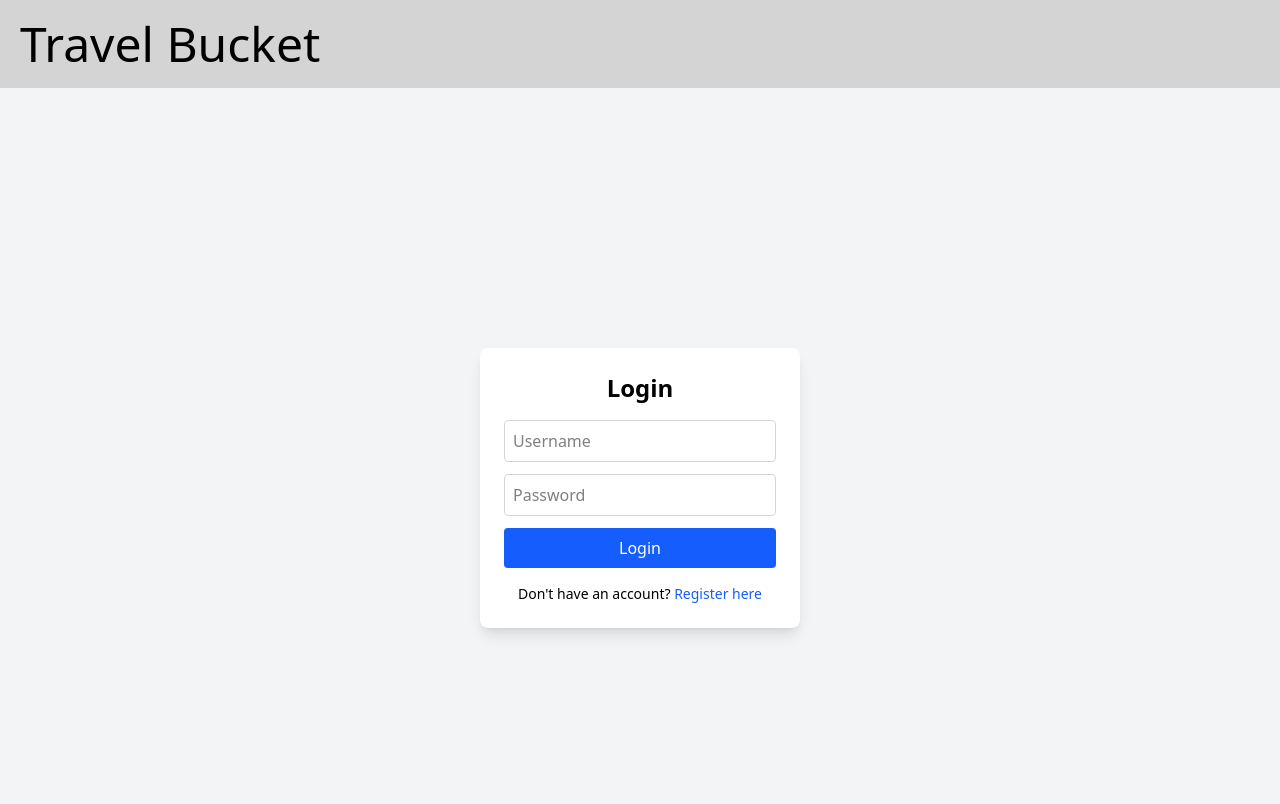
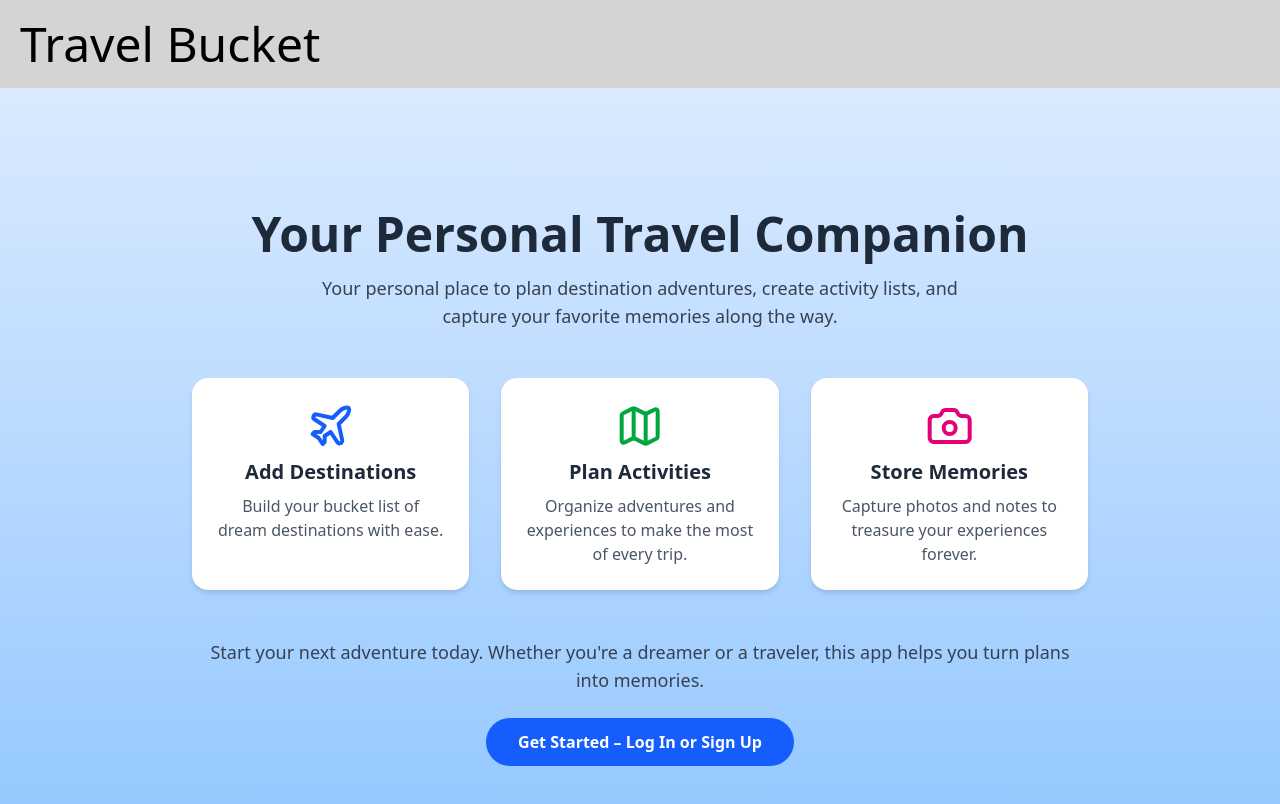
Before and after one commit to Patino5/Bucket-List, a React (Vite) app in the folder frontend/: page /layout/login in a window 1280 px wide. Shown: the top 804 px of the page. Built offline with nearby package versions, Linux system fonts and the light colour scheme.

Commit message:
added a welcome screen with a cta button to login or sign up

```diff
--- a/frontend/package.json
+++ b/frontend/package.json
@@ -12,6 +12,7 @@
   "dependencies": {
     "@tailwindcss/vite": "^4.1.11",
     "axios": "^1.11.0",
+    "lucide-react": "^0.541.0",
     "react": "^19.1.1",
     "react-dom": "^19.1.1",
     "react-router": "^7.8.0"
--- a/frontend/src/pages/Login.jsx
+++ b/frontend/src/pages/Login.jsx
@@ -1,33 +1,31 @@
 import { useState } from "react";
 import { useNavigate } from "react-router-dom";
+import { Plane, Map, Camera } from "lucide-react"; // icons
 
 const Login = () => {
   const [userName, setUserName] = useState("");
   const [userPassword, setUserPassword] = useState("");
-    const [email, setEmail] = useState(""); // email for register
+  const [email, setEmail] = useState("");
   const [error, setError] = useState(null);
   const [isRegister, setIsRegister] = useState(false);
+  const [showForm, setShowForm] = useState(false);
   const navigate = useNavigate();
 
   const handleSubmit = async (e) => {
     e.preventDefault();
     setError(null);
 
-        // Pick correct endpoint
     const endpoint = isRegister
       ? "http://localhost:8080/api/users/register"
       : "http://localhost:8080/api/users/login";
 
-        // Build request body (register requires email too)
-        const body = isRegister
-            ? { userName, userPassword, email }
-            : { userName, userPassword };
+    const body = isRegister ? { userName, userPassword, email } : { userName, userPassword };
 
     try {
       const res = await fetch(endpoint, {
         method: "POST",
         headers: { "Content-Type": "application/json" },
-                body: JSON.stringify(body)
+        body: JSON.stringify(body),
       });
 
       const contentType = res.headers.get("content-type");
@@ -51,16 +49,75 @@ const Login = () => {
   };
 
     return (
-        <div className="flex items-center justify-center h-screen bg-gray-100">
-            <div className="bg-white p-6 rounded-lg shadow-lg w-80">
-                <h2 className="text-2xl font-bold mb-4 text-center">
-                    {isRegister ? "Register" : "Login"}
+        <div className="min-h-screen bg-gradient-to-b from-blue-100 to-blue-300 flex items-center justify-center px-4">
+            {!showForm ? (
+                <div className="max-w-4xl mx-auto text-center space-y-12">
+                    {/* Hero Section */}
+                    <div>
+                        <h1 className="text-4xl md:text-5xl font-bold text-gray-800">
+                            Your Personal Travel Companion
+                        </h1>
+                        <p className="mt-4 text-lg text-gray-700 max-w-2xl mx-auto">
+                            Your personal place to plan destination adventures, create activity lists,
+                            and capture your favorite memories along the way.
+                        </p>
+                    </div>
+
+                    {/* Feature Highlights */}
+                    <div className="grid grid-cols-1 md:grid-cols-3 gap-8">
+                        <div className="bg-white p-6 rounded-2xl shadow-md hover:shadow-xl transition">
+                            <Plane className="h-12 w-full text-blue-600 mb-2" />
+                            <h3 className="text-xl font-semibold text-gray-800 mb-2">
+                                Add Destinations
+                            </h3>
+                            <p className="text-gray-600">
+                                Build your bucket list of dream destinations with ease.
+                            </p>
+                        </div>
+                        <div className="bg-white p-6 rounded-2xl shadow-md hover:shadow-xl transition">
+                            <Map className="h-12 w-full text-green-600 mb-2" />
+                            <h3 className="text-xl font-semibold text-gray-800 mb-2">
+                                Plan Activities
+                            </h3>
+                            <p className="text-gray-600">
+                                Organize adventures and experiences to make the most of every trip.
+                            </p>
+                        </div>
+                        <div className="bg-white p-6 rounded-2xl shadow-md hover:shadow-xl transition">
+                            <Camera className="h-12 w-full text-pink-600 mb-2" />
+                            <h3 className="text-xl font-semibold text-gray-800 mb-2">
+                                Store Memories
+                            </h3>
+                            <p className="text-gray-600">
+                                Capture photos and notes to treasure your experiences forever.
+                            </p>
+                        </div>
+                    </div>
+
+                    {/* Call to Action */}
+                    <div>
+                        <p className="text-lg text-gray-700 mb-6">
+                            Start your next adventure today. Whether you're a dreamer or a traveler,
+                            this app helps you turn plans into memories.
+                        </p>
+                        <button
+                            onClick={() => setShowForm(true)}
+                            className="px-8 py-3 bg-blue-600 text-white font-semibold rounded-full hover:bg-blue-700 transition"
+                        >
+                            Get Started – Log In or Sign Up
+                        </button>
+                    </div>
+                </div>
+            ) : (
+                <div className="bg-white p-8 rounded-2xl shadow-xl w-full max-w-md">
+                    <h2 className="text-2xl font-bold mb-6 text-center text-gray-800">
+                        {isRegister ? "Create Your Account" : "Welcome Back"}
                     </h2>
                     <form onSubmit={handleSubmit} className="flex flex-col">
                         <input
                             type="text"
                             placeholder="Username"
-                        className="border border-gray-300 rounded p-2 mb-3 focus:outline-none focus:ring-2 focus:ring-blue-500"
+                            className="border border-gray-300 rounded-lg p-3 mb-4 focus:outline-none focus:ring-2 focus:ring-blue-500"
                             value={userName}
                             onChange={(e) => setUserName(e.target.value)}
                             required
@@ -69,7 +126,7 @@ const Login = () => {
                             <input
                                 type="email"
                                 placeholder="Email"
-                            className="border border-gray-300 rounded p-2 mb-3 focus:outline-none focus:ring-2 focus:ring-blue-500"
+                                className="border border-gray-300 rounded-lg p-3 mb-4 focus:outline-none focus:ring-2 focus:ring-blue-500"
                                 value={email}
                                 onChange={(e) => setEmail(e.target.value)}
                                 required
@@ -78,31 +135,34 @@ const Login = () => {
                         <input
                             type="password"
                             placeholder="Password"
-                        className="border border-gray-300 rounded p-2 mb-3 focus:outline-none focus:ring-2 focus:ring-blue-500"
+                            className="border border-gray-300 rounded-lg p-3 mb-4 focus:outline-none focus:ring-2 focus:ring-blue-500"
                             value={userPassword}
                             onChange={(e) => setUserPassword(e.target.value)}
                             required
                         />
                         <button
                             type="submit"
-                        className="bg-blue-600 text-white py-2 rounded hover:bg-blue-700 transition"
+                            className="bg-blue-600 text-white py-3 rounded-lg font-semibold hover:bg-blue-700 transition"
                         >
-                        {isRegister ? "Register" : "Login"}
+                            {isRegister ? "Sign Up" : "Login"}
                         </button>
-                    {error && <p className="text-red-500 mt-2 text-sm">{error}</p>}
+                        {error && (
+                            <p className="text-red-500 mt-3 text-sm text-center">{error}</p>
+                        )}
                     </form>
 
-                {/* Toggle link */}
-                <p className="mt-4 text-sm text-center">
+                    {/* Toggle */}
+                    <p className="mt-6 text-sm text-center text-gray-600">
                         {isRegister ? "Already have an account?" : "Don't have an account?"}{" "}
                         <button
                             onClick={() => setIsRegister(!isRegister)}
-                        className="text-blue-600 hover:underline"
+                            className="text-blue-600 hover:underline font-medium"
                         >
                             {isRegister ? "Login here" : "Register here"}
                         </button>
                     </p>
                 </div>
+            )}
         </div>
     );
 };
```
Also changed, not shown: 1 other file (tests, documents, lock files or other folders). Lines whose indentation alone changed are shown as unchanged.
